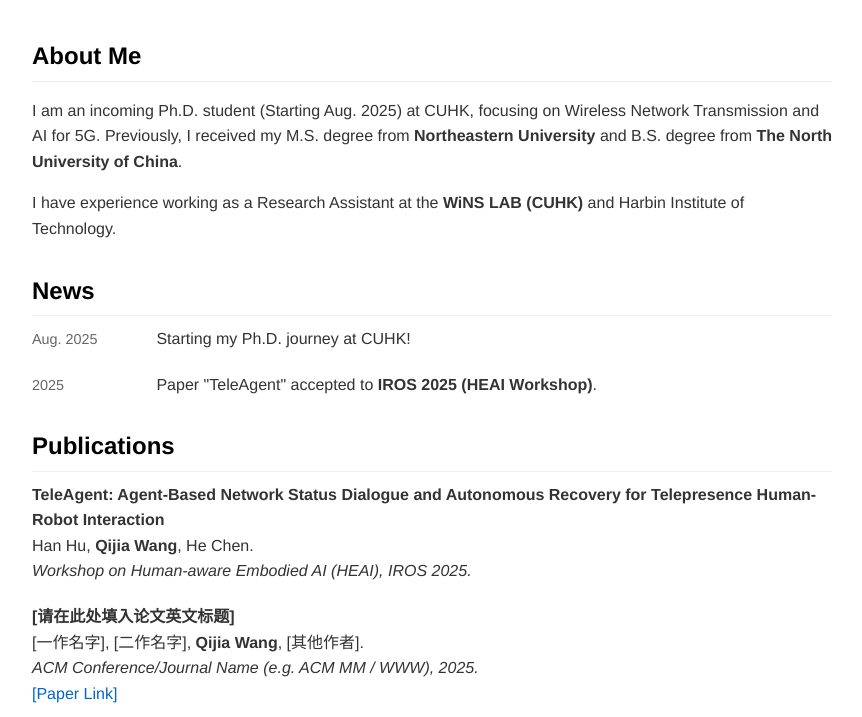
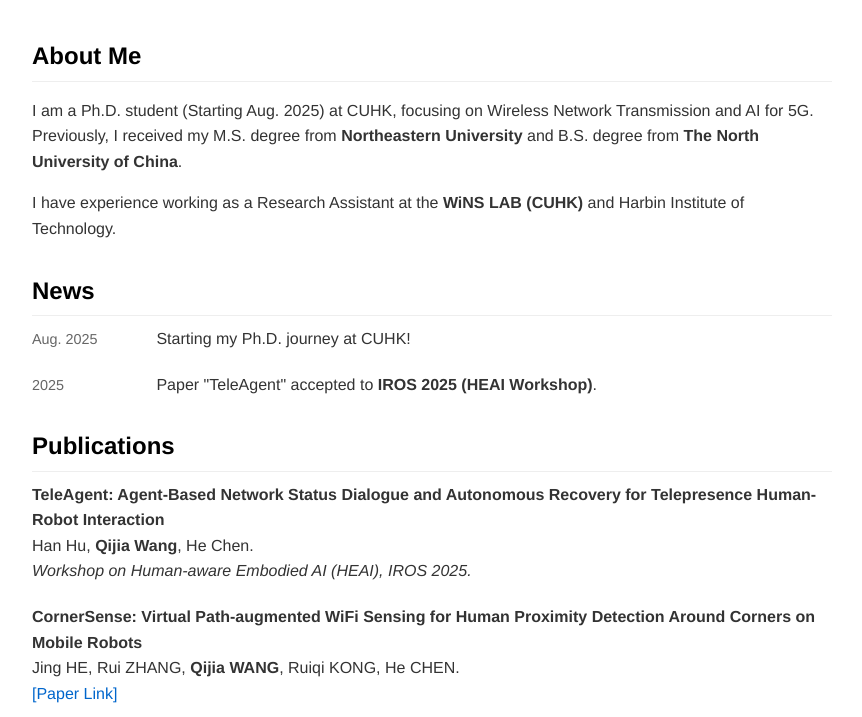
Before and after one commit to junglej/junglej.github.io, a plain HTML site: page index.html in a window 1280 px wide. Shown: the part 235-952 px from the top of the page, without its empty margins (208-1070 px from the left). Drawn offline with Linux system fonts and the light colour scheme.

Commit message:
Update personal information and paper details

```diff
--- a/index.html
+++ b/index.html
@@ -56,7 +56,7 @@
     <section>
         <h2>About Me</h2>
         <p>
-            I am an incoming Ph.D. student (Starting Aug. 2025) at CUHK, focusing on Wireless Network Transmission and AI for 5G.
+            I am a Ph.D. student (Starting Aug. 2025) at CUHK, focusing on Wireless Network Transmission and AI for 5G.
             Previously, I received my M.S. degree from <strong>Northeastern University</strong> and B.S. degree from <strong>The North University of China</strong>.
         </p>
         <p>I have experience working as a Research Assistant at the <strong>WiNS LAB (CUHK)</strong> and Harbin Institute of Technology.</p>
@@ -88,9 +88,9 @@
 
         <!-- 文章 2: ACM 新文章 (请修改下方的标题和作者) -->
         <div class="section-item">
-            <strong>[请在此处填入论文英文标题]</strong><br>
-            [一作名字], [二作名字], <strong>Qijia Wang</strong>, [其他作者].<br>
-            <em>ACM Conference/Journal Name (e.g. ACM MM / WWW), 2025.</em><br>
+            <strong>CornerSense: Virtual Path-augmented WiFi Sensing for Human Proximity Detection Around Corners on Mobile Robots</strong><br>
+            Jing HE, Rui ZHANG, <strong>Qijia WANG</strong>, Ruiqi KONG, He CHEN.<br>
+            <!-- <em>ACM Conference/Journal Name (e.g. ACM MM / WWW), 2025.</em><br> -->
             <a href="https://dl.acm.org/doi/10.1145/3770699">[Paper Link]</a>
         </div>
 
```
